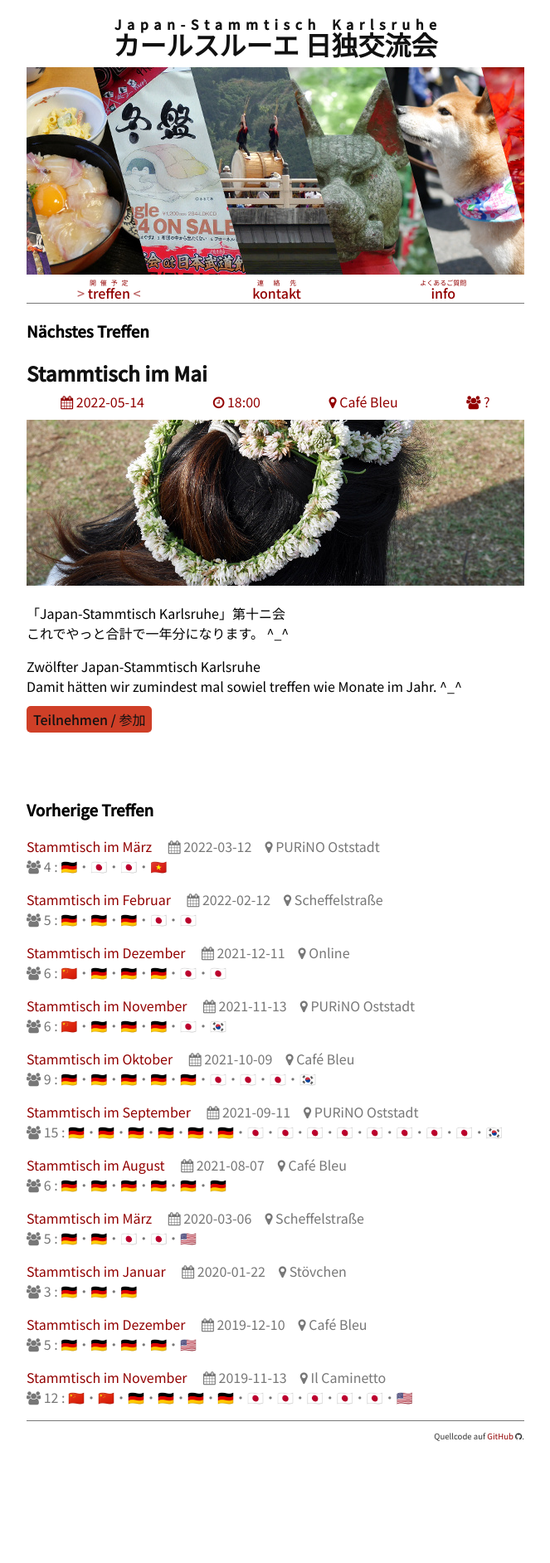
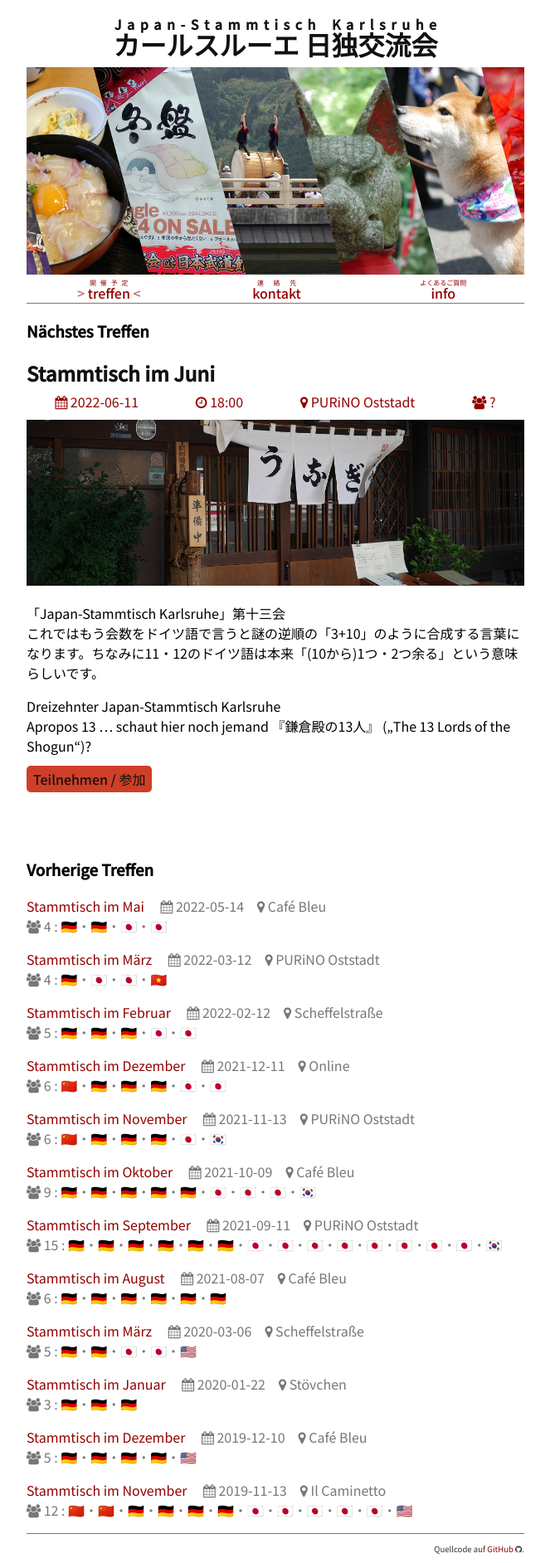
Before and after one commit to tcsch/japanstammtisch.github.io, a Jekyll site: the page built from treffen.md, in a window 1280 px wide. Shown: the whole page at 83% size, without its empty margins (308-971 px from the left). Built offline with Jekyll 4.4.1, drawn with Linux system fonts in a browser that asks for light colours; our own code applies the rules of GitHub Pages for plain Markdown files; before the commit the page ends 1748 px from its top, so only the background shows below that.

Commit message:
add new post

```diff
--- a/_posts/2022-05-14-may.md
+++ b/_posts/2022-05-14-may.md
@@ -3,8 +3,8 @@ layout: post
 title: "Stammtisch im Mai"
 time: "18:00"
 place: '<a href="https://goo.gl/maps/q1a4mJCWxFDme3T18">Café Bleu</a>'
-people: "?"
-compo: []
+people: "4"
+compo: ["🇩🇪", "🇩🇪", "🇯🇵", "🇯🇵"]
 img: "may.jpg"
 ---
 
--- /dev/null
+++ b/_posts/2022-06-11-jun.md
@@ -0,0 +1,17 @@
+---
+layout: post
+title: "Stammtisch im Juni"
+time: "18:00"
+place: '<a href="https://goo.gl/maps/vucH7AaGiQezqkm3A">PURiNO Oststadt</a>'
+people: "?"
+compo: []
+img: "jun.jpg"
+---
+
+「Japan-Stammtisch Karlsruhe」第十三会
+これではもう会数をドイツ語で言うと謎の逆順の「3+10」のように合成する言葉になります。ちなみに11・12のドイツ語は本来「(10から)1つ・2つ余る」という意味らしいです。
+
+Dreizehnter Japan-Stammtisch Karlsruhe
+Apropos 13 ... schaut hier noch jemand 『鎌倉殿の13人』 („The 13 Lords of the Shogun“)?
+
+[Teilnehmen / 参加](https://nuudel.digitalcourage.de/BnD1x926WvwX98HH)
```
